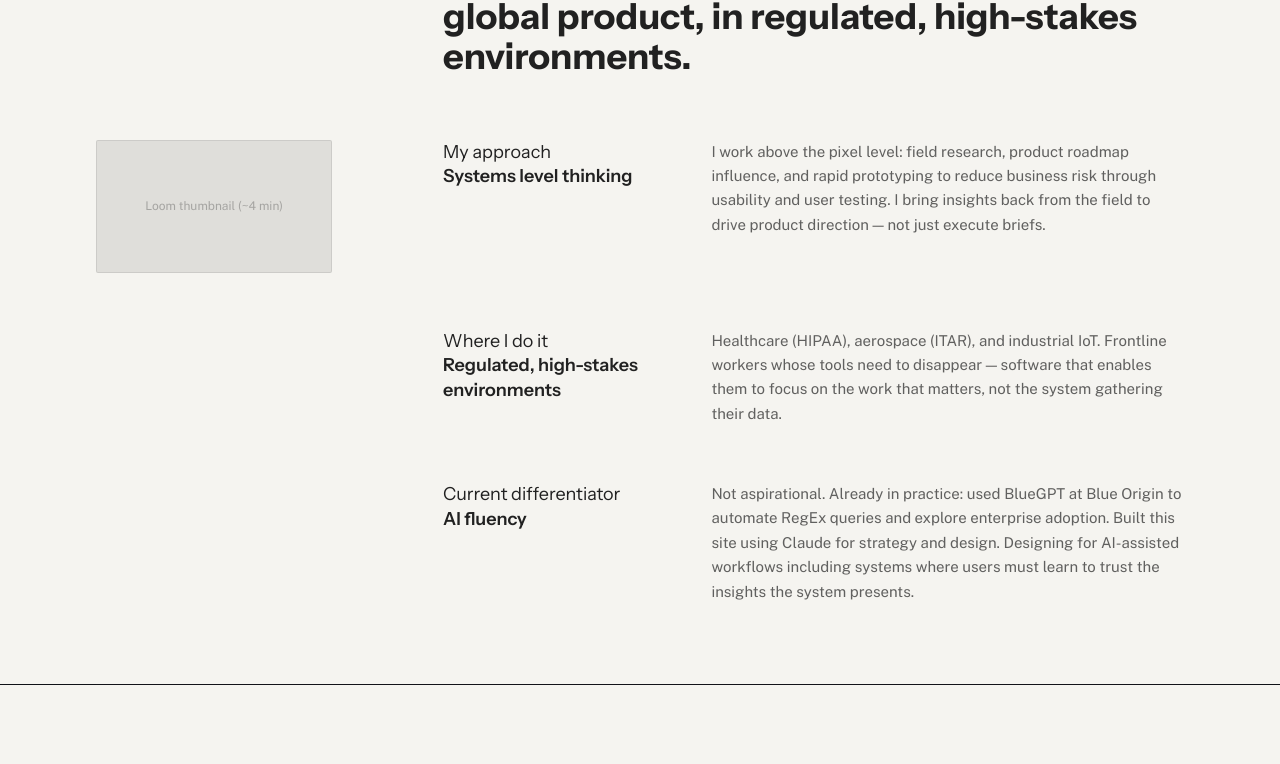
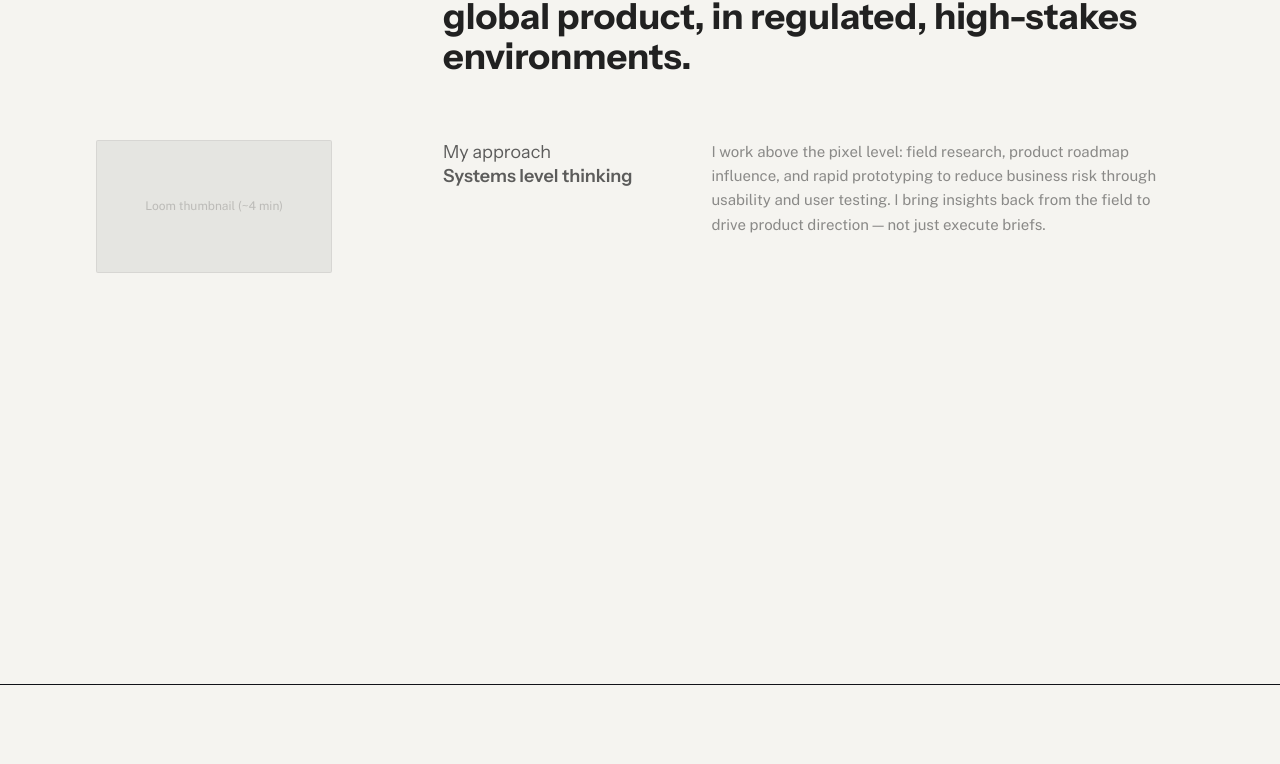
Before and after one commit to Coolaboratory/milmoe.com, a React (Vite) app: page / in a window 1280 px wide. Shown: the part 624-1388 px from the top of the page. Built offline with nearby package versions, Linux system fonts and the light colour scheme.

Commit message:
Rework load sequence timing; apply bg reveal to Grid section to fix white showing below Hero

```diff
--- a/src/App.tsx
+++ b/src/App.tsx
@@ -35,20 +35,6 @@ const caseStudies = [
     href: '/work/ontrak/',
   },
 ]
-
-function IntroOverlay() {
-  const reducedMotion = useReducedMotion()
-  const [done, setDone] = useState(false)
-
-  if (reducedMotion || done) return null
-
-  return (
-    <div
-      className="intro-cover fixed inset-0 z-50 bg-black pointer-events-none"
-      onAnimationEnd={() => setDone(true)}
-    />
-  )
-}
 
 function Placeholder({ label, className = '' }: { label: string; className?: string }) {
   return (
@@ -95,7 +81,9 @@ function Hero() {
   const reducedMotion = useReducedMotion()
 
   return (
-    <section className="bg-light px-8 md:px-16 lg:px-24 pb-16">
+    <section
+      className={`px-8 md:px-16 lg:px-24 pb-16 ${reducedMotion ? 'bg-light' : 'bg-reveal'}`}
+    >
       <div className="relative left-1/2 right-1/2 -mx-[50vw] w-screen mb-10">
         <div className="w-full aspect-[3/1] max-h-[480px] overflow-hidden">
           {reducedMotion ? (
@@ -111,7 +99,7 @@ function Hero() {
               muted
               playsInline
               poster={`${import.meta.env.BASE_URL}drillship-poster.jpg`}
-              className="w-full h-full object-cover"
+              className="w-full h-full object-cover video-fade-in"
               aria-label="Looping footage of an offshore drill ship at sunrise — field research environment"
             >
               <source src={`${import.meta.env.BASE_URL}drillship-loop.webm`} type="video/webm" />
@@ -120,10 +108,14 @@ function Hero() {
           )}
         </div>
       </div>
-      <div className={`max-w-7xl mx-auto ${reducedMotion ? '' : 'section-fade-in'}`}>
+      <div className="max-w-7xl mx-auto">
         <div className="grid grid-cols-1 md:grid-cols-[1fr_0.75fr_1.5fr] gap-8">
           <div />
-          <h1 className="md:col-span-2 font-display font-bold text-3xl lg:text-4xl text-text-light leading-snug">
+          <h1
+            className={`md:col-span-2 font-display font-bold text-3xl lg:text-4xl text-text-light leading-snug ${
+              reducedMotion ? '' : 'headline-fly-in'
+            }`}
+          >
             I take early-stage enterprise software from proof of concept to commercial-grade
             global product, in regulated, high-stakes environments.
           </h1>
@@ -158,11 +150,17 @@ function Grid() {
 
   return (
     <section
-      className={`bg-light px-8 md:px-16 lg:px-24 pb-20 ${reducedMotion ? '' : 'section-fade-in'}`}
+      className={`px-8 md:px-16 lg:px-24 pb-20 ${reducedMotion ? 'bg-light' : 'bg-reveal'}`}
     >
       <div className="max-w-7xl mx-auto flex flex-col gap-14">
-        {rows.map((row) => (
-          <div key={row.label} className="grid grid-cols-1 md:grid-cols-[1fr_0.75fr_1.5fr] gap-8">
+        {rows.map((row, i) => (
+          <div
+            key={row.label}
+            className={`grid grid-cols-1 md:grid-cols-[1fr_0.75fr_1.5fr] gap-8 ${
+              reducedMotion ? '' : 'grid-row-fade-in'
+            }`}
+            style={reducedMotion ? undefined : { animationDelay: `${5600 + i * 250}ms` }}
+          >
             <div>{row.col1}</div>
             <h2 className="font-display text-lg leading-snug text-text-light">
               <span className="block font-normal">{row.label}</span>
@@ -297,7 +295,6 @@ export default function App() {
 
   return (
     <main>
-      <IntroOverlay />
       <Header hidden={footerVisible} />
       <Hero />
       <Grid />
--- a/src/index.css
+++ b/src/index.css
@@ -16,22 +16,50 @@
   }
 }
 
-/* Load-in sequence: black cover fades after 500ms over 1000ms */
-@keyframes intro-cover-fade {
-  from { opacity: 1; }
-  to { opacity: 0; }
+/* Load-in sequence, timed in stages:
+   0ms       — page is dark, nothing else visible
+   1000ms    — video fades in (cubic ease) over 1000ms, done at 2000ms
+   3000ms    — background fades from dark to light over 600ms, done at 3600ms
+   4000ms    — header drops down over 550ms, done at 4550ms
+   5000ms    — headline flies in from the left over 600ms, done at 5600ms
+   5600ms+   — Grid rows fade in one at a time, 250ms apart (delays set inline per row) */
+
+/* Hero and Grid section backgrounds: dark on load, transitions to the site's
+   light bg. Applied to both since Grid's top edge is visible in the initial
+   viewport on most screens — only animating Hero left it showing through white. */
+@keyframes bg-reveal {
+  from { background-color: #0F1117; }
+  to { background-color: #F5F4F0; }
 }
-.intro-cover {
-  animation: intro-cover-fade 1000ms cubic-bezier(0.22, 1, 0.36, 1) 500ms both;
+.bg-reveal {
+  animation: bg-reveal 600ms ease-out 3000ms both;
 }
 
-/* Header drops in from above 2s after load */
+/* Drillship video eases in on the dark background before anything else moves */
+@keyframes video-fade-in {
+  from { opacity: 0; }
+  to { opacity: 1; }
+}
+.video-fade-in {
+  animation: video-fade-in 1000ms cubic-bezier(0.33, 0, 0.2, 1) 1000ms both;
+}
+
+/* Headline flies in from the left once the background has settled */
+@keyframes headline-fly-in {
+  from { opacity: 0; transform: translateX(-160px); }
+  to { opacity: 1; transform: translateX(0); }
+}
+.headline-fly-in {
+  animation: headline-fly-in 600ms cubic-bezier(0.22, 1, 0.36, 1) 5000ms both;
+}
+
+/* Header drops in from above */
 @keyframes header-drop {
   from { transform: translateY(-100%); }
   to { transform: translateY(0); }
 }
 .header-drop {
-  animation: header-drop 550ms cubic-bezier(0.25, 1, 0.5, 1) 2000ms both;
+  animation: header-drop 550ms cubic-bezier(0.25, 1, 0.5, 1) 4000ms both;
 }
 
 /* Header slides away as the footer comes into view; a plain state-driven
@@ -41,19 +69,24 @@
   transform: translateY(-100%);
 }
 
-/* Next section fades in once the header has finished dropping */
-@keyframes section-fade-in {
+/* Grid rows fade in one at a time; animation-delay is set inline per row */
+@keyframes row-fade-in {
   from { opacity: 0; }
   to { opacity: 1; }
 }
-.section-fade-in {
-  animation: section-fade-in 500ms ease-out 2550ms both;
+.grid-row-fade-in {
+  animation: row-fade-in 450ms ease-out both;
 }
 
 @media (prefers-reduced-motion: reduce) {
-  .intro-cover,
+  .bg-reveal {
+    animation: none !important;
+    background-color: #F5F4F0 !important;
+  }
+  .video-fade-in,
+  .headline-fly-in,
   .header-drop,
-  .section-fade-in {
+  .grid-row-fade-in {
     animation: none !important;
     opacity: 1 !important;
     transform: none !important;
```
